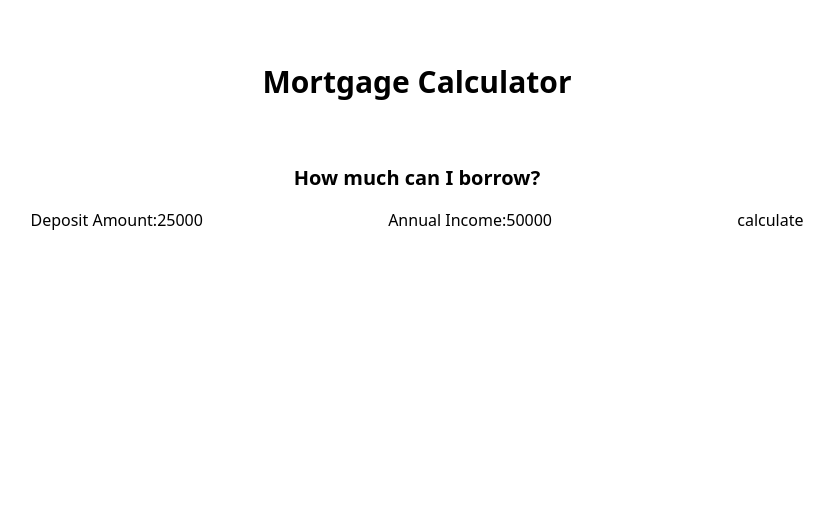
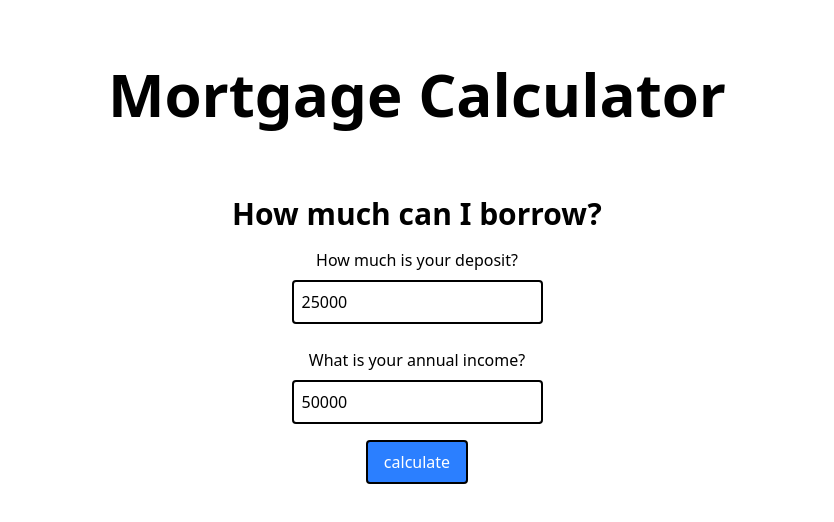
Before and after one commit to doowmot/mortgage-snapshot, a React (Vite) app: page / in a window 1280 px wide. Shown: the top 522 px of the page, without its empty margins (223-1057 px from the left). Built offline with nearby package versions, Linux system fonts and the light colour scheme.

Commit message:
Add basic tailwind styling to affordability form

```diff
--- a/src/App.tsx
+++ b/src/App.tsx
@@ -243,30 +243,34 @@ function App() {
 
   return (
     <>
-      <div className="max-w-4xl mx-auto p-8">
-        <h1 className="text-3xl font-bold mb-8">Mortgage Calculator</h1>
+      <div className="p-8">
+        <h1 className="text-6xl font-bold">Mortgage Calculator</h1>
       </div>
 
-      <div>
-      <h2 className="text-xl font-semibold mb-4">How much can I borrow?</h2>
+      <div className="p-8">
+      <h2 className="text-3xl font-semibold p-2">How much can I borrow?</h2>
         <form onSubmit={handleAffordabilitySubmit}>
-          <label>
-            Deposit Amount:
+          <label className="block font-medium m-2">How much is your deposit?</label>
           <input
             type="number"
             name="depositAmount"
             value={formData.depositAmount}
             onChange={handleChange}
+            className="border-2 border-black rounded p-2 mb-4"
           />
-          </label>
-            Annual Income:
+          <label className="block font-medium m-2">What is your annual income?</label>
           <input
             type="number"
             name="annualIncome"
             value={formData.annualIncome}
             onChange={handleChange}
+            className="border-2 border-black rounded p-2 mb-4"
           />
-          <input type="submit" value="calculate"/>
+          <input
+            type="submit"
+            value="calculate"
+            className="bg-blue-500 text-white px-4 py-2 rounded block mx-auto hover:bg-blue-400 cursor-pointer border-2 border-black"
+          />
           <p>{formData.borrowingAvailable}</p>
         </form>
       </div>
```
Lines whose indentation alone changed are shown as unchanged.
